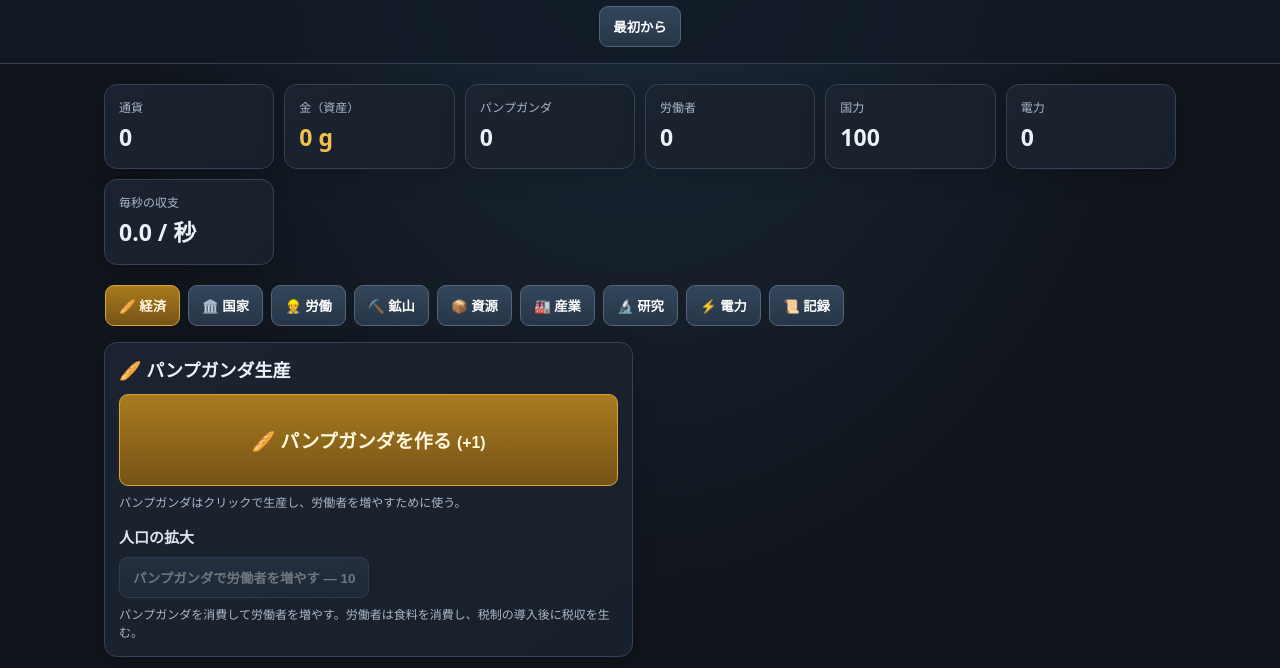
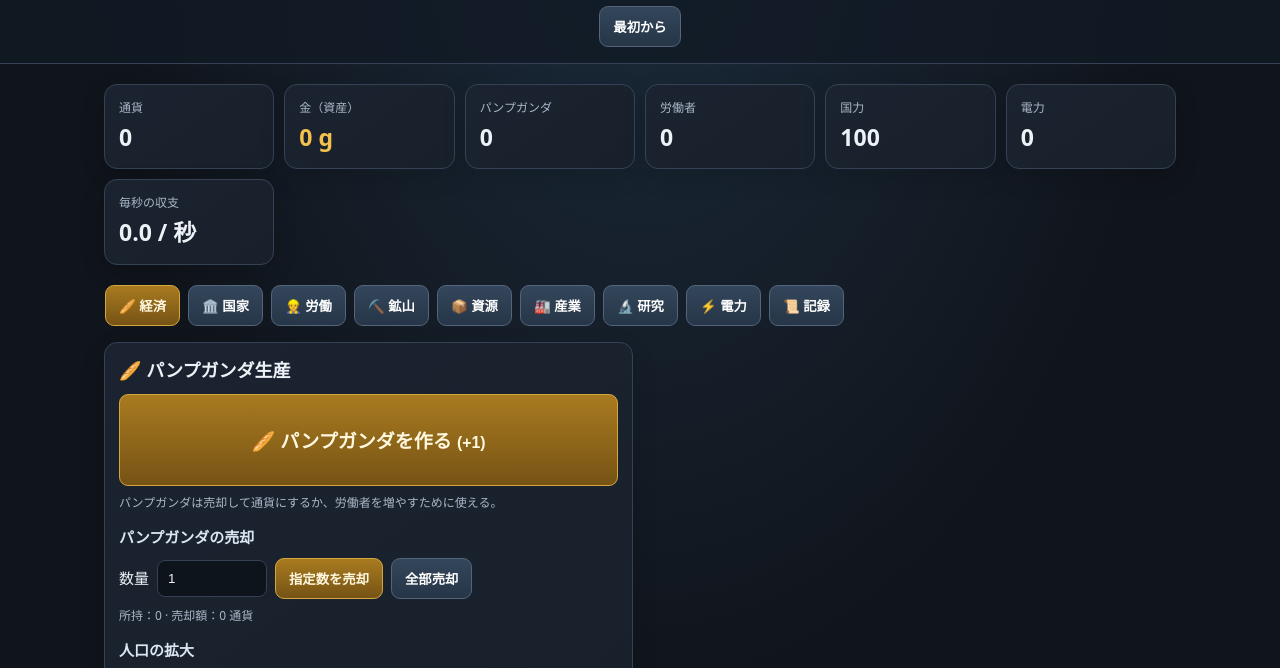
Before and after one commit to coreworldyoutube/Gold-Culture-And-Humans, a plain HTML site: page index.html in a window 1280 px wide. Shown: the part 119-787 px from the top of the page. Drawn offline with Linux system fonts and the light colour scheme.

Commit message:
Add panpuganda sale controls

```diff
--- a/index.html
+++ b/index.html
@@ -40,7 +40,15 @@
       <h2>🥖 パンプガンダ生産</h2>
       <button class="big primary" id="makePanpuganda">🥖 パンプガンダを作る <small id="panpugandaAmount">(+1)</small></button>
 
-      <p class="hint">パンプガンダはクリックで生産し、労働者を増やすために使う。</p>
+      <p class="hint">パンプガンダは売却して通貨にするか、労働者を増やすために使える。</p>
+      <h3>パンプガンダの売却</h3>
+      <div class="exchange-row">
+        <label for="panpugandaSellQuantity">数量</label>
+        <input id="panpugandaSellQuantity" type="number" min="1" step="1" value="1">
+        <button id="sellPanpuganda" class="primary">指定数を売却</button>
+        <button id="sellAllPanpuganda">全部売却</button>
+      </div>
+      <p class="hint" id="panpugandaSellPreview">所持：0 · 売却額：0 通貨</p>
       <h3>人口の拡大</h3>
       <div class="actions">
 
```
